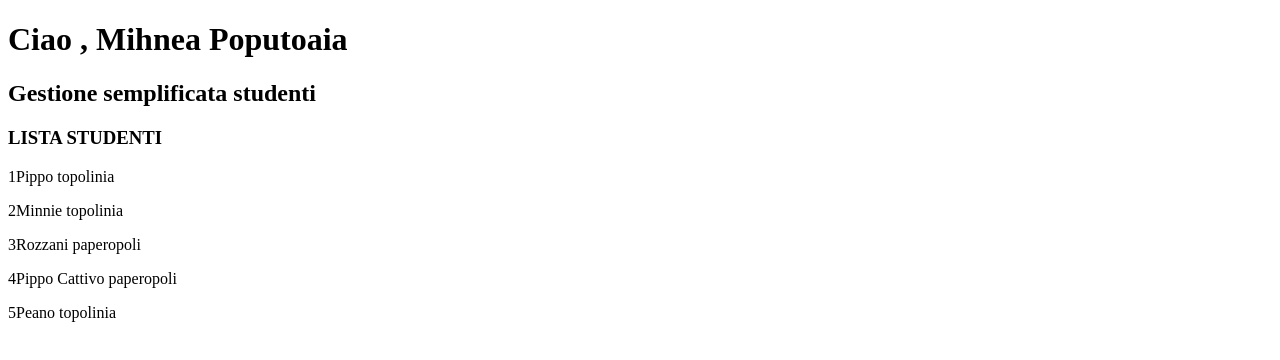
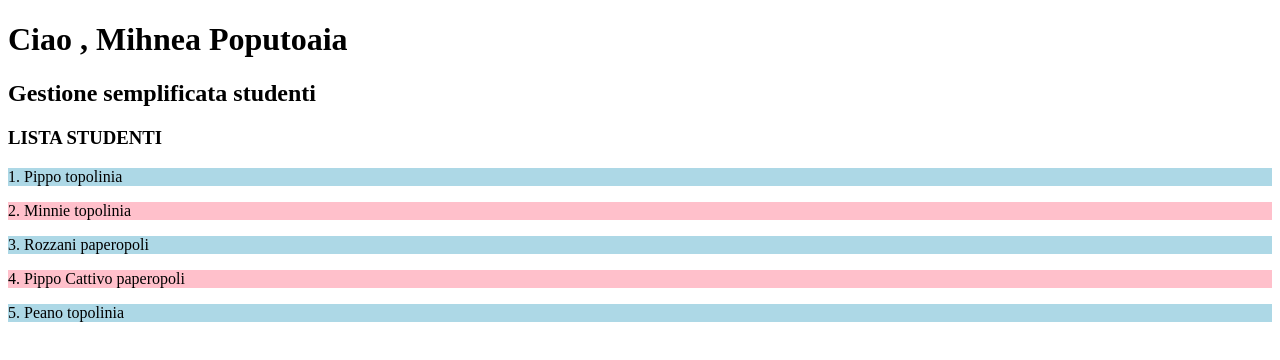
Before and after one commit to miner3001/angular-students, an Angular app: page / in a window 1280 px wide. Shown: the top 360 px of the page. Built offline with nearby package versions, Linux system fonts and the light colour scheme.

Commit message:
Controllo colore sfondo con ngstyle

```diff
--- a/src/app/student/student.html
+++ b/src/app/student/student.html
@@ -1,3 +1,3 @@
 @for (item of students; track $index) {
-    <p>{{$index+1}}{{item.name}} {{item.city}}</p>
+    <p [ngStyle]="{'backgroundColor': item.gender == 'f' ? 'pink' : 'lightblue'}">{{$index+1}}. {{item.name}} {{item.city}}</p>
 }
--- a/src/app/student/student.ts
+++ b/src/app/student/student.ts
@@ -1,8 +1,9 @@
 import { Component } from '@angular/core';
+import { CommonModule, NgStyle } from '@angular/common';
 
 @Component({
   selector: 'app-student',
-  imports: [],
+  imports: [CommonModule],
   templateUrl: './student.html',
   styleUrl: './student.css',
 })
```
